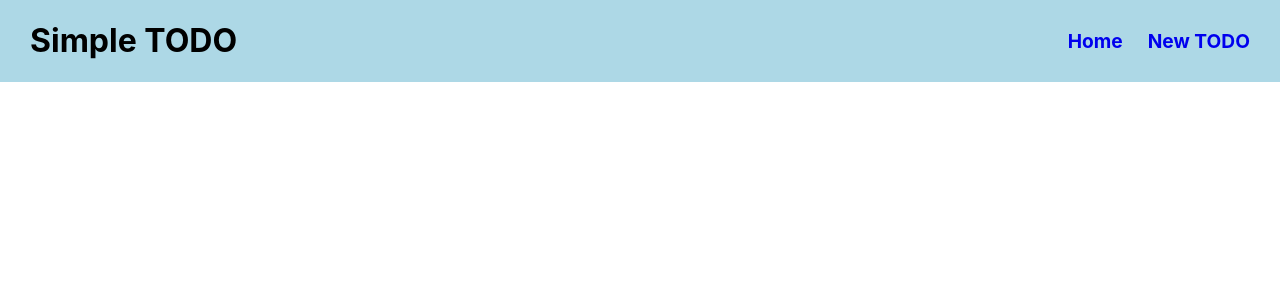
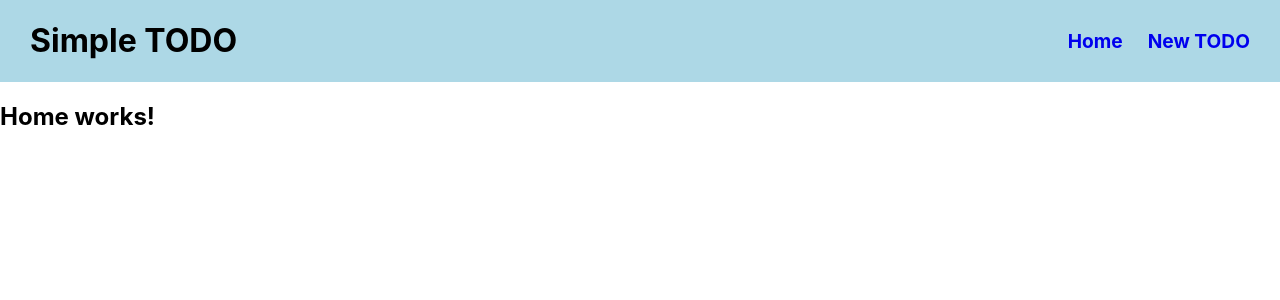
Before and after one commit to pernillafed/learning-git, a React (Create React App) app: page / in a window 1280 px wide. Shown: the top 300 px of the page. Built offline with nearby package versions, Linux system fonts and the light colour scheme.

Commit message:
Added dummy conent to Home
Also added Home to App

```diff
--- a/src/App.js
+++ b/src/App.js
@@ -1,11 +1,13 @@
 import { BrowserRouter, Route } from 'react-router-dom';
 import Navbar from './components/Navbar';
+import Home from './pages/Home';
 
 function App() {
   return (
     <div className="App">
       <BrowserRouter>
         <Navbar />
+        <Route exact path="/" component={Home} />
       </BrowserRouter>
     </div>
   );
--- a/src/pages/Home.js
+++ b/src/pages/Home.js
@@ -2,7 +2,7 @@ function Home() {
 
     return (
         <div className="home">
-
+            <h2>Home works!</h2>
         </div>
     )
 
```
